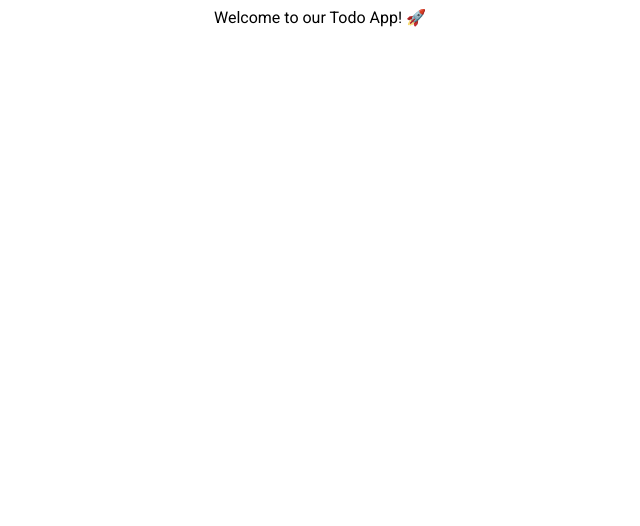
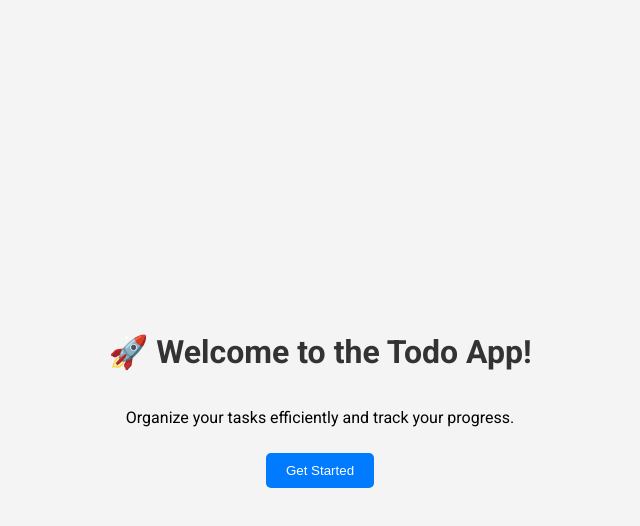
Before and after one commit to Shahjalal-Dip/todo-app, a React (Vite) app: page / in a window 1280 px wide. Shown: the top 526 px of the page, without its empty margins (320-960 px from the left). Built offline with nearby package versions, Linux system fonts and the light colour scheme.

Commit message:
Adding some update

```diff
--- a/src/App.css
+++ b/src/App.css
@@ -1,8 +1,72 @@
 @import url('https://fonts.googleapis.com/css2?family=Noto+Sans+Bengali:wght@100..900&family=Roboto:ital,wght@0,100..900;1,100..900&display=swap');
 
 body {
-    font-family: 'Roboto';
+    font-family: 'Roboto', sans-serif;
+    background-color: #f4f4f4;
+    margin: 0;
+    padding: 0;
 }
+
+.container {
+    max-width: 600px;
+    margin: 50px auto;
+    padding: 20px;
+    background-color: white;
+    box-shadow: 0px 4px 8px rgba(0, 0, 0, 0.1);
+    border-radius: 10px;
+}
+
+h1 {
+    color: #333;
+    text-align: center;
+}
+
+button {
+    padding: 10px 20px;
+    margin-top: 10px;
+    border: none;
+    border-radius: 5px;
+    cursor: pointer;
+    transition: background 0.3s ease;
+}
+
+button:hover {
+    opacity: 0.8;
+}
+
+.primary-button {
+    background-color: #007bff;
+    color: white;
+}
+
+.danger-button {
+    background-color: #ff4d4d;
+    color: white;
+}
+
+.success-button {
+    background-color: #28a745;
+    color: white;
+}
+
+.todo-item {
+    padding: 15px;
+    margin: 10px 0;
+    background-color: #fff;
+    border-left: 5px solid #007bff;
+    box-shadow: 0px 2px 4px rgba(26, 111, 223, 0.1);
+    border-radius: 5px;
+    display: flex;
+    flex-direction: column;
+    /* justify-content: space-between;
+    align-items: center; */
+}
+
+.todo-item.completed {
+    text-decoration: line-through;
+    opacity: 0.6;
+}
+
 
 .taskForm select
  {
@@ -13,3 +77,10 @@ body {
     border-radius: 4px;
     width: 30rem;
 }
+
+@media screen and (max-width: 768px) {
+    .container {
+        width: 90%;
+        margin: 20px auto;
+    }
+}
--- a/src/App.jsx
+++ b/src/App.jsx
@@ -5,6 +5,8 @@ import { BrowserRouter as Router, Route, Routes } from 'react-router-dom';
 import { Home } from "./components/Home";
 import { Dashboard } from "./components/Dashboard";
 import { Toaster } from 'react-hot-toast';
+import { Profile } from "./components/Profile";
+import { EditProfile } from "./components/EditProfile";
 
 function App() {
   return <>
@@ -14,9 +16,11 @@ function App() {
         <Route path="/login" element={<Login />} />
         <Route path="/signup" element={<Create />} />
         <Route path="/dashboard" element={<Dashboard />} />
+        <Route path="/profile" element={<Profile />} />
+        <Route path="/editprofile" element={<EditProfile />} />
       </Routes>
     </Router>
-  <Toaster/>
+    <Toaster />
   </>
 }
 
--- a/src/components/Create.jsx
+++ b/src/components/Create.jsx
@@ -20,6 +20,15 @@ function Create() {
             toast.error("Passwords do not match");
             return;
         }
+        if (!name || !email || !phone || !username || !pass || !cpass) {
+            toast.error("All fields are required!");
+            return;
+        }
+        if (pass.length < 4) {
+            toast.error("Password must be at least 4 characters!");
+            return;
+        }
+
         const body = {
             "name": name,
             "email": email,
--- a/src/components/Dashboard.jsx
+++ b/src/components/Dashboard.jsx
@@ -1,11 +1,12 @@
 import { useEffect, useState } from "react"
-import { useNavigate } from "react-router-dom";
+import { Form, useNavigate } from "react-router-dom";
 import { Todo } from "./Todo";
 import Button from '@mui/material/Button';
 import TextField from '@mui/material/TextField';
 
 import { CreateTodoModal } from "./CreateTodoModal";
 import toast from 'react-hot-toast';
+import { Statistics } from "./Statistics";
 
 export function Dashboard() {
     const navigate = useNavigate();
@@ -52,7 +53,7 @@ export function Dashboard() {
     }
 
     return <>
-        <div style={{ display: "flex", alignItems: "center", justifyContent: "center", width: "100%" }}>
+        <div className="container" style={{ display: "flex", alignItems: "center", justifyContent: "center", width: "100%" }}>
             <div style={{ width: "500px" }}>
                 <div style={{ display: 'flex', justifyContent: "space-between", alignItems: "center" }}>
                     <h1>Welcome, {username}!</h1>
@@ -60,12 +61,12 @@ export function Dashboard() {
                         <Button variant="outlined" size="large" color="error" onClick={logoutClick}>Logout</Button>
                     </div>
                 </div>
+                <form className="taskForm">
                 <div style={{ padding: "10px" }}>
                     <TextField fullWidth placeholder="Search" value={search} onChange={e => setSearch(e.target.value)} />
                 </div>
-
-                <div>
-                    <div style={{ display: "flex",flexDirection:"column",columnGap:'20px'}}>
+                   <div>
+                    <div style={{ display: "flex",flexDirection:"column"}}>
                         <select onChange={(e) => setFilterPriority(e.target.value)}>
                             <option value="">All</option>
                             <option value="high">High Priority</option>
@@ -83,10 +84,11 @@ export function Dashboard() {
 
                     {sortedAndFilteredTodos().map(todo => <Todo key={todo.id} {...todo} updateTodos={getTodos} />)}
                 </div>
-
+            </form>
                 <br />
                 <br />
                 <CreateTodoModal updateTodos={getTodos} />
+                <Statistics todos={todolist} />
             </div>
         </div>
     </>
--- a/src/components/Home.jsx
+++ b/src/components/Home.jsx
@@ -1,9 +1,20 @@
 function Home() {
-    return <div>
-        <center>
-            Welcome to our Todo App! 🚀
-        </center>
-    </div>
+    return (
+        <div style={{
+            display: 'flex',
+            flexDirection: 'column',
+            alignItems: 'center',
+            justifyContent: 'center',
+            height: '100vh',
+            backgroundColor: '#f4f4f4'
+        }}>
+            <h1>🚀 Welcome to the Todo App!</h1>
+            <p>Organize your tasks efficiently and track your progress.</p>
+            <a href="/login">
+                <button className="primary-button">Get Started</button>
+            </a>
+        </div>
+    );
 }
 
-export { Home }
+export { Home };
--- a/src/components/Todo.jsx
+++ b/src/components/Todo.jsx
@@ -54,12 +54,11 @@ export function Todo({ title, description, is_completed, priority, id, updateTod
     }, [deadline]);
 
     return (
-        <div id='tasklist' style={{ padding: "20px", margin: "10px", border: "1px solid black", borderRadius: "10px",
-        backgroundColor: priority > 8 ? "rgba(255,0,0,0.3)" : "rgba(0,255,0,0.3)"}}>
-            <div style={{fontSize: "30px", textDecoration: is_completed ? "line-through" : "",}}>
+        <div className='todo-item' style={{ backgroundColor: priority > 8 ? "rgba(121, 34, 34, 0.3)" : "rgba(0,255,0,0.3)"}}>
+            <div style={{fontSize: "25px", textDecoration: is_completed ? "line-through" : "",}}>
                 {is_completed ? "✅" : "⌛"} {title}
             </div>
-            <div>{description}</div>
+            <div style={{paddingTop:"10px"}}>{description}</div>
             <div>
             <p>Time left: {timeLeft}</p>
            </div>
@@ -67,7 +66,7 @@ export function Todo({ title, description, is_completed, priority, id, updateTod
                 {!is_completed && (
                     <Button variant="contained" color="success" onClick={completeTodo}>Complete</Button>
                 )}
-                <div onClick={deleteClick} style={{ fontSize: "30px", cursor: "pointer" }}>❌</div>
+                <div onClick={deleteClick} style={{ fontSize: "25px", cursor: "pointer" }}>❌</div>
             </div>
         </div>
     );
```
Also changed, not shown: src/components/TodoItem.jsx (deleted), src/components/TodoList.jsx (deleted). Lines whose indentation alone changed are shown as unchanged.
